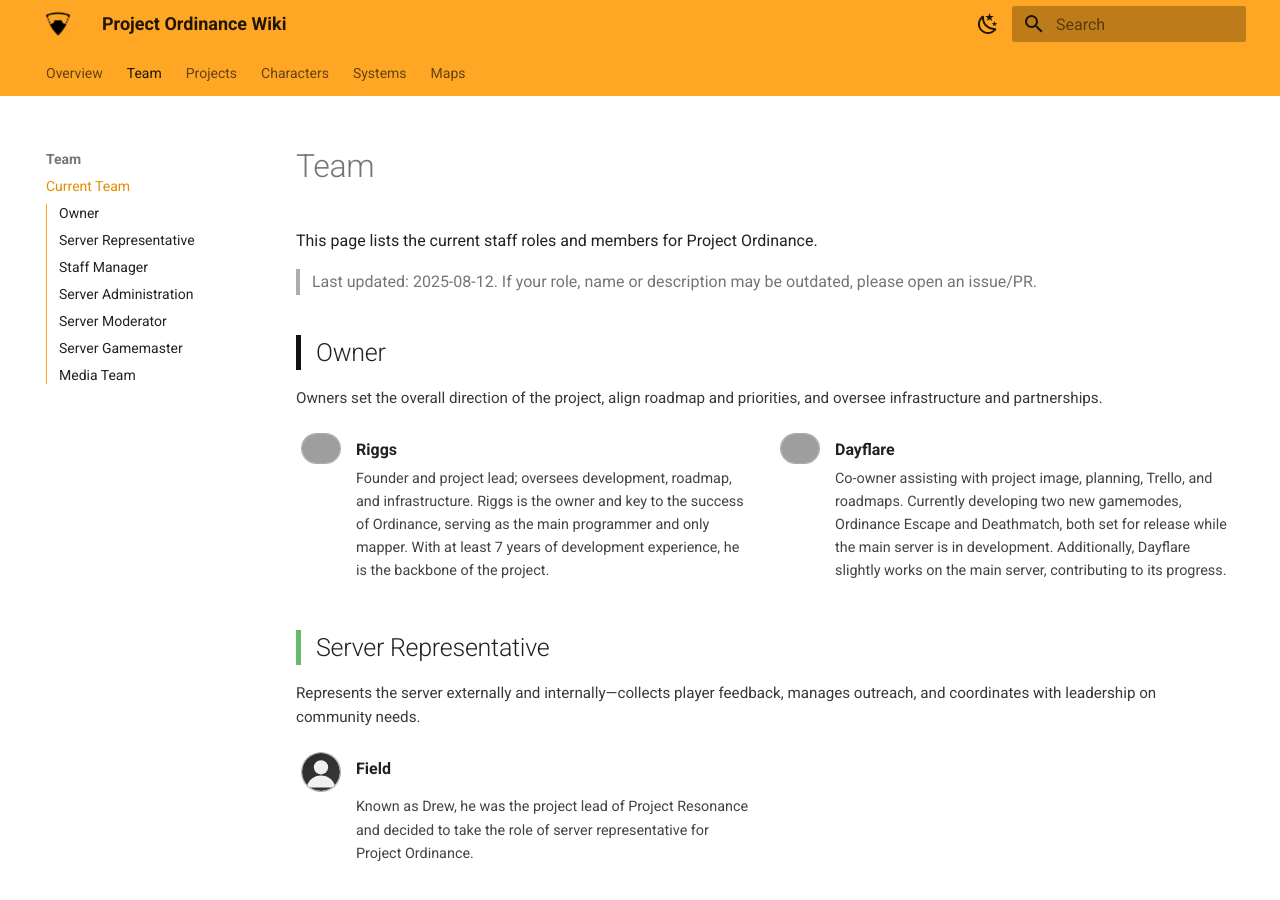
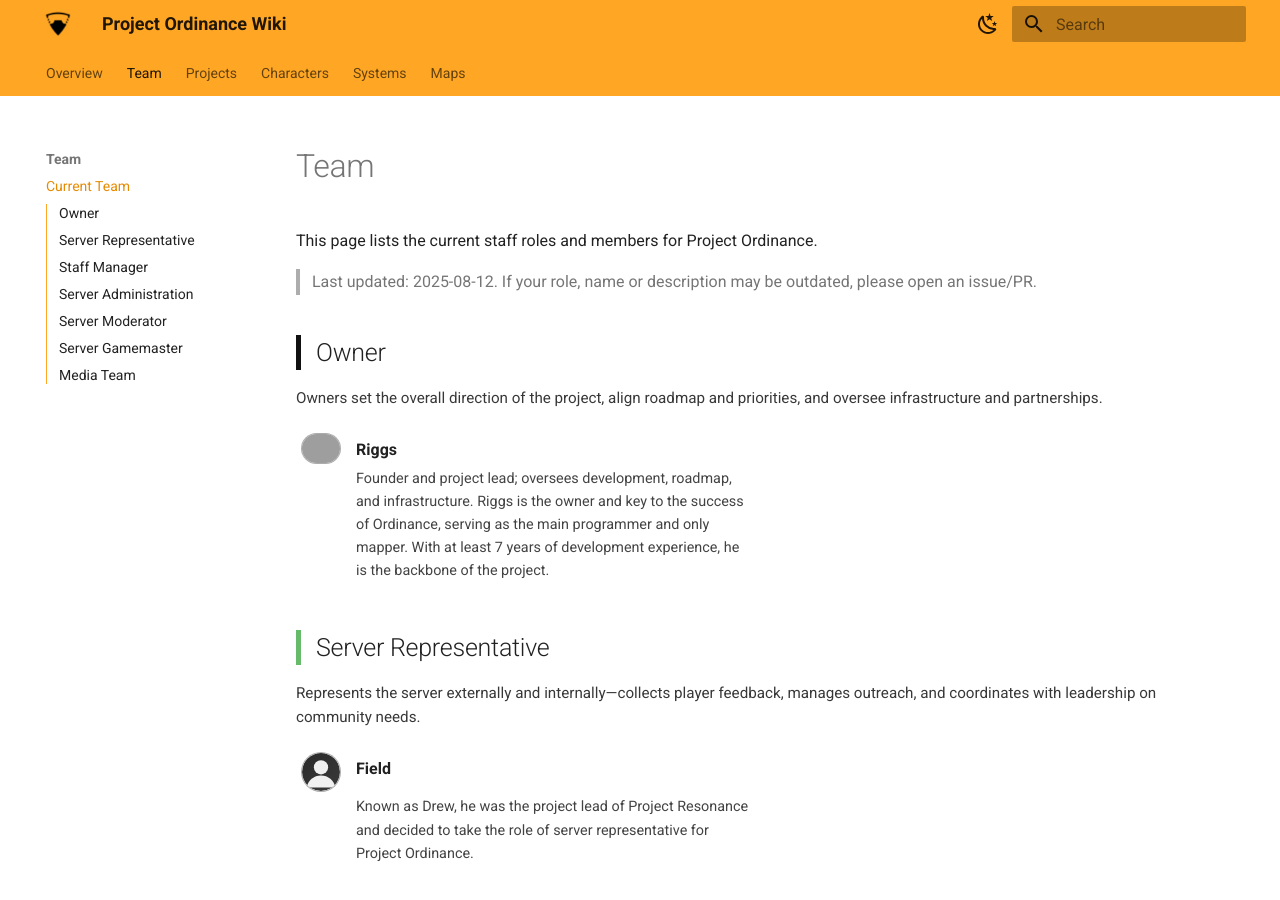
Before and after one commit to Project-Ordinance/website-wiki, an MkDocs documentation site: the page built from docs/team/index.md, in a window 1280 px wide and 900 px high. Built offline with MkDocs 1.6.1 and Material for MkDocs 9.7.7, drawn with Linux system fonts in a browser that asks for light colours; grey boxes are pictures that could not be loaded.

Commit message:
Update index.md

```diff
--- a/docs/team/index.md
+++ b/docs/team/index.md
@@ -17,13 +17,6 @@ Owners set the overall direction of the project, align roadmap and priorities, a
         <div>
             <div class="po-name">Riggs</div>
             <div class="po-desc">Founder and project lead; oversees development, roadmap, and infrastructure. Riggs is the owner and key to the success of Ordinance, serving as the main programmer and only mapper. With at least 7 years of development experience, he is the backbone of the project.</div>
-        </div>
-    </div>
-    <div class="po-member">
-        <img class="po-avatar" src="https://cdn.discordapp.com/avatars/1267215813497192562/14c0475470221228f2e16fea3b494775.webp?size=128" alt="Dayflare avatar" />
-        <div>
-            <div class="po-name">Dayflare</div>
-            <div class="po-desc">Co-owner assisting with project image, planning, Trello, and roadmaps. Currently developing two new gamemodes, Ordinance Escape and Deathmatch, both set for release while the main server is in development. Additionally, Dayflare slightly works on the main server, contributing to its progress.</div>
         </div>
     </div>
 </div>
```
